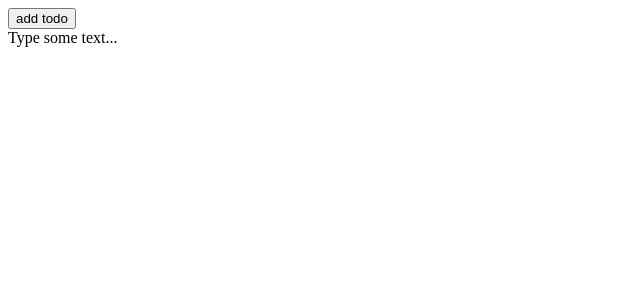
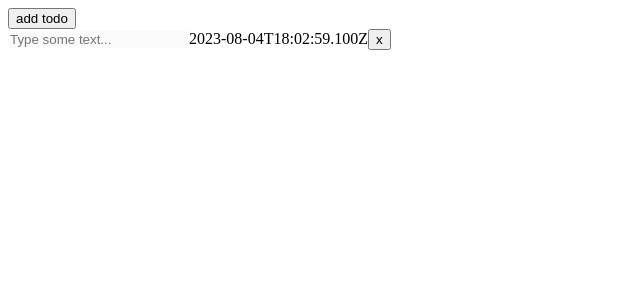
Before and after one commit to aysommer/to-do-list, a React (Vite) app: page / in a window 1280 px wide. Both pictures are taken after a click on the button "add todo". Shown: the top 300 px of the page, without its empty margins (0-640 px from the left). Built offline with nearby package versions, Linux system fonts and the light colour scheme.

Commit message:
Main logic.

```diff
--- a/src/App.tsx
+++ b/src/App.tsx
@@ -1,17 +1,30 @@
-import { useListStore } from "./store";
+import { TodoList } from "./components/todoList";
+import { useTodoListStore } from "./store";
+
+function TopPanel() {
+   const addTodo = useTodoListStore((state) => state.addTodo);
+
+   return (
+      <button onClick={addTodo}>
+         add todo
+      </button>
+   )
+}
+
+function MainPanel() {
+   const todos = useTodoListStore((state) => state.todos);
+
+   return (
+      <TodoList items={todos} />
+   )
+}
 
 function App() {
-   const { todos, addTodo } = useListStore();
-
    return (
-      <div>
-         <button onClick={addTodo}>
-            add todo
-         </button>
-         {todos.map((todo) => <div key={todo.id}>
-            {todo.text}
-         </div>)}
-      </div>
+      <main>
+         <TopPanel />
+         <MainPanel />
+      </main>
    )
 }
 
--- /dev/null
+++ b/src/components/todoList/Todo.css
@@ -0,0 +1,7 @@
+.todo__input {
+  border-width: 0;
+}
+
+.todo__input:disabled {
+   border: transparent;
+}
--- /dev/null
+++ b/src/components/todoList/Todo.tsx
@@ -0,0 +1,63 @@
+import type { TodoType } from "../../types"
+import { memo, useCallback, useState, ChangeEvent, useRef, useEffect } from "react";
+import { useTodoListStore } from "../../store";
+
+import "./Todo.css";
+
+type TodoProps = TodoType;
+
+const Todo = memo(({ id, text, date, isEdited }: TodoProps) => {
+   const inputRef = useRef<HTMLInputElement>(null);
+   const [cachedText, setCachedText] = useState(text);
+   const deleteTodo = useTodoListStore((state) => state.deleteTodo);
+   const changeTodo = useTodoListStore((state) => state.changeTodo);
+   const focusedTodo = useTodoListStore((state) => state.focusedTodo);
+
+   useEffect(() => {
+      if (isEdited && inputRef.current) {
+         inputRef.current.focus();
+      }
+   }, [inputRef, isEdited])
+
+
+   const handleEnableEditing = useCallback(() => {
+      changeTodo({ id: focusedTodo, isEdited: false });
+      if (!isEdited) {
+         changeTodo({ id, isEdited: true });
+      }
+   }, [changeTodo, focusedTodo, id, isEdited]);
+
+   const handleBlur = useCallback(() => {
+      changeTodo({ id, isEdited: false });
+      if (text !== cachedText) {
+         changeTodo({ id, text: cachedText });
+      }
+   }, [cachedText, changeTodo, id, text]);
+
+   const handleChangeText = useCallback((event: ChangeEvent<HTMLInputElement>) => {
+      setCachedText(event.target.value);
+   }, []);
+
+   const handleDeleteTodo = useCallback(() => {
+      deleteTodo(id);
+   }, [deleteTodo, id]);
+
+   return (
+      <div onClick={handleEnableEditing}>
+         <input
+            className="todo__input"
+            placeholder="Type some text..."
+            disabled={!isEdited}
+            ref={inputRef}
+            type="text"
+            value={cachedText}
+            onChange={handleChangeText}
+            onBlur={handleBlur}
+         />
+         <span>{date.toISOString()}</span>
+         <button onClick={handleDeleteTodo}>x</button>
+      </div>
+   )
+});
+
+export default Todo;
--- /dev/null
+++ b/src/components/todoList/TodoList.tsx
@@ -0,0 +1,16 @@
+import type { TodoType } from '../../types';
+import Todo from './Todo';
+
+type TodoListProps = {
+   items: TodoType[];
+};
+
+function TodoList({ items = [] }: TodoListProps) {
+   return (
+      <section>
+         {items.map((item) => <Todo key={item.id} {...item}/>)}
+      </section>
+   )
+}
+
+export default TodoList;
--- /dev/null
+++ b/src/components/todoList/index.ts
@@ -0,0 +1 @@
+export { default as TodoList } from './TodoList';
--- a/src/store/index.ts
+++ b/src/store/index.ts
@@ -1 +1 @@
-export { default as useListStore } from './useListStore';
+export { default as useTodoListStore } from './useTodoListStore';
--- a/src/store/useListStore.ts
+++ /dev/null
@@ -1,29 +0,0 @@
-import type { Todo } from './../types';
-import { create } from 'zustand';
-
-type ListStore = {
-   todos: Todo[];
-   addTodo: () => void;
-};
-
-function getNewTodo() {
-   return {
-      id: crypto.randomUUID(),
-      text: 'Type some text...',
-      date: new Date()
-   }
-}
-
-const useListStore = create<ListStore>((set) => ({
-   todos: [],
-   addTodo() {
-      return set((state) => {
-         return {
-            ...state,
-            todos: [...state.todos, getNewTodo()]
-         }
-      })
-   }
-}));
-
-export default useListStore;
--- /dev/null
+++ b/src/store/useTodoListStore.ts
@@ -0,0 +1,55 @@
+import type { TodoType } from '../types';
+import { create } from 'zustand';
+
+type ListStore = {
+   todos: TodoType[];
+   focusedTodo: TodoType['id'];
+   addTodo(): void;
+   changeTodo(todo: Partial<TodoType>): void;
+   deleteTodo(id: TodoType['id']): void;
+};
+
+function getNewTodo() {
+   return {
+      id: crypto.randomUUID(),
+      text: '',
+      date: new Date(),
+      isEdited: false
+   }
+}
+
+const useTodoListStore = create<ListStore>((set) => ({
+   todos: [],
+   focusedTodo: '',
+   addTodo() {
+      return set((state) => {
+         return {
+            ...state,
+            todos: [...state.todos, getNewTodo()]
+         }
+      });
+   },
+   changeTodo(editableTask: TodoType) {
+      return set((state) => {
+         return {
+            ...state,
+            todos: state.todos.map((todo) => {
+               return (editableTask.id === todo.id) ? {
+                  ...todo,
+                  ...editableTask
+               } : todo;
+            })
+         }
+      });
+   },
+   deleteTodo(id: TodoType['id']) {
+      return set((state) => {
+         return {
+            ...state,
+            todos: state.todos.filter((todo) => todo.id !== id)
+         }
+      });
+   }
+}));
+
+export default useTodoListStore;
--- a/src/types/ITodo.ts
+++ b/src/types/ITodo.ts
@@ -1,5 +1,6 @@
-export type Todo = {
+export type TodoType = {
    id: string;
    text: string;
    date: Date;
+   isEdited: boolean;
 };
--- a/src/types/index.ts
+++ b/src/types/index.ts
@@ -1 +1 @@
-export type { Todo } from './ITodo';
+export type { TodoType } from './ITodo';
```
